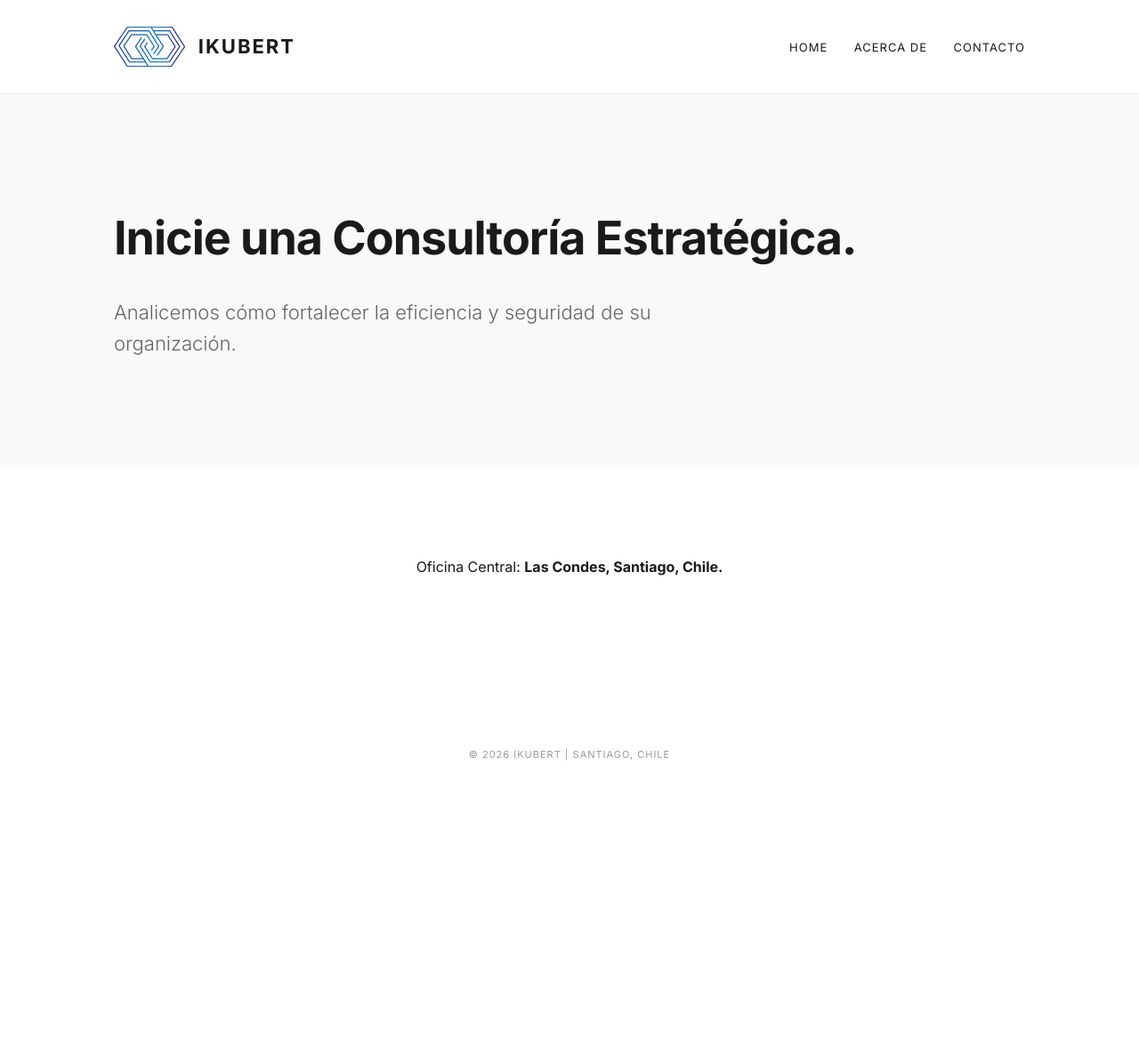
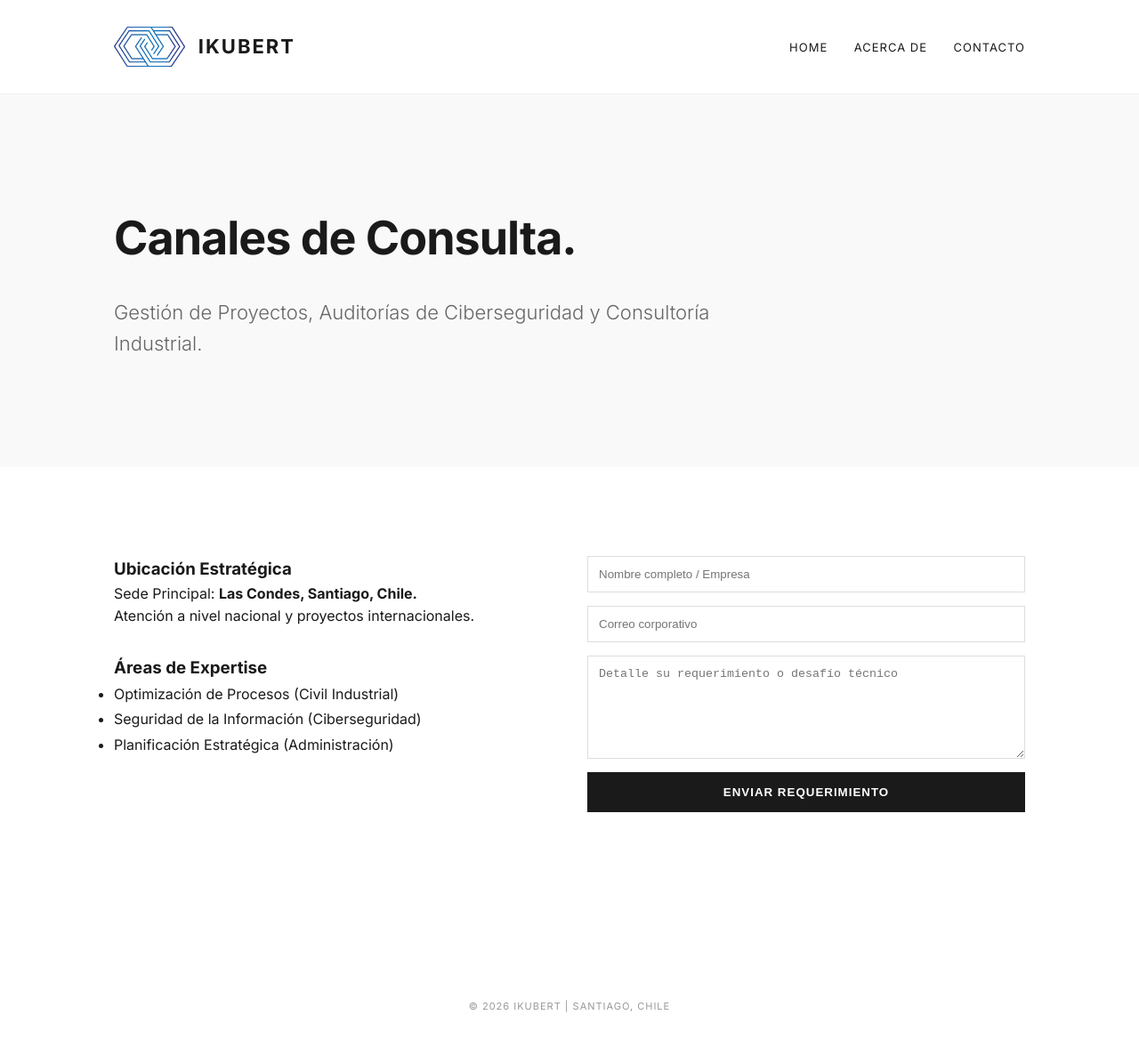
Before and after one commit to IKUBERT/ikubert.github.io, a Jekyll site: the page built from contacto.html, in a window 1280 px wide and 1200 px high. Shown: the top 1177 px of the window at 89% size. Built offline with Jekyll 4.4.1, drawn with Linux system fonts in a browser that asks for light colours.

Commit message:
Update contact page layout and form functionality

```diff
--- a/contacto.html
+++ b/contacto.html
@@ -2,16 +2,42 @@
 layout: default
 title: Contacto | I-KUBERT
 ---
+
 <header>
-    <h1>Inicie una Consultoría Estratégica.</h1>
-    <p class="hero-p">Analicemos cómo fortalecer la eficiencia y seguridad de su organización.</p>
+    <h1>Canales de Consulta.</h1>
+    <p class="hero-p">Gestión de Proyectos, Auditorías de Ciberseguridad y Consultoría Industrial.</p>
 </header>
 
 <div class="section">
-    <p style="text-align: center; margin-bottom: 30px;">Oficina Central: <strong>Las Condes, Santiago, Chile.</strong></p>
+    <div style="display: grid; grid-template-columns: repeat(auto-fit, minmax(300px, 1fr)); gap: 40px; margin-bottom: 50px;">
 
-    <div style="max-width: 600px; margin: 0 auto;">
+        <div>
+            <h3>Ubicación Estratégica</h3>
+            <p>Sede Principal: <strong>Las Condes, Santiago, Chile.</strong></p>
+            <p>Atención a nivel nacional y proyectos internacionales.</p>
+
+            <h3 style="margin-top: 30px;">Áreas de Expertise</h3>
+            <ul style="line-height: 1.8;">
+                <li>Optimización de Procesos (Civil Industrial)</li>
+                <li>Seguridad de la Información (Ciberseguridad)</li>
+                <li>Planificación Estratégica (Administración)</li>
+            </ul>
         </div>
+
+        <div>
+            <form id="contact-form" style="display: flex; flex-direction: column; gap: 15px;">
+                <input type="text" name="nombre" placeholder="Nombre completo / Empresa" required style="padding: 12px; border: 1px solid #ddd;">
+                <input type="email" name="email" placeholder="Correo corporativo" required style="padding: 12px; border: 1px solid #ddd;">
+                <textarea name="mensaje" placeholder="Detalle su requerimiento o desafío técnico" rows="6" required style="padding: 12px; border: 1px solid #ddd;"></textarea>
+
+                <button type="submit" id="submit-btn" style="background: #1a1a1a; color: #fff; padding: 15px; border: none; cursor: pointer; font-weight: 700; letter-spacing: 1px;">ENVIAR REQUERIMIENTO</button>
+
+                <p id="response-msg" style="display:none; text-align: center; color: #2ecc71; font-weight: 700; border: 1px solid #2ecc71; padding: 10px;">
+                    Solicitud enviada. Un consultor se pondrá en contacto con usted.
+                </p>
+            </form>
+        </div>
+    </div>
 </div>
 
 <script>
@@ -32,7 +63,7 @@ title: Contacto | I-KUBERT
     })
     .catch(error => {
         btn.disabled = false
-        btn.innerText = 'ERROR'
+        btn.innerText = 'ERROR DE CONEXIÓN'
         console.error('Error!', error.message)
     })
   })
```
Also changed, not shown: other parts of contacto.html (+7 -2 lines).
